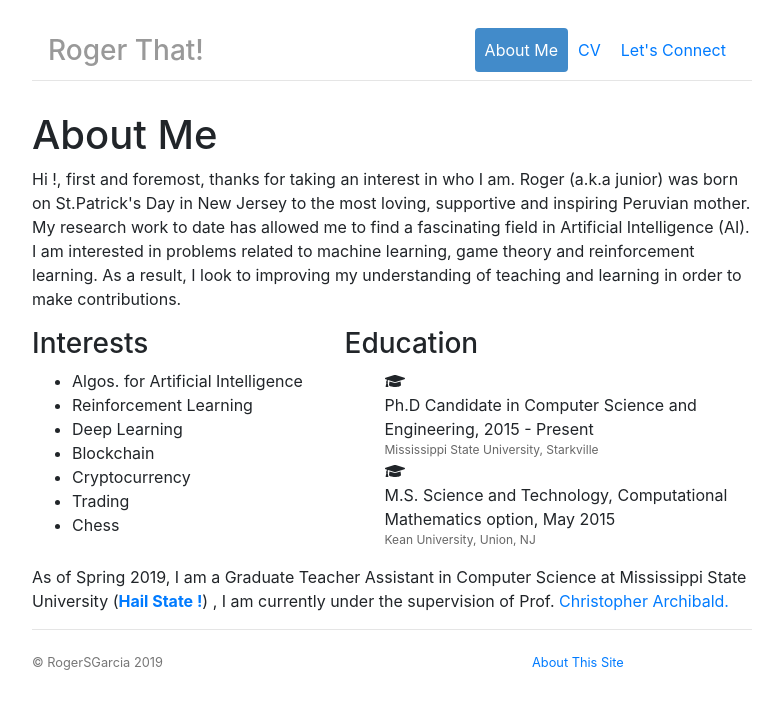
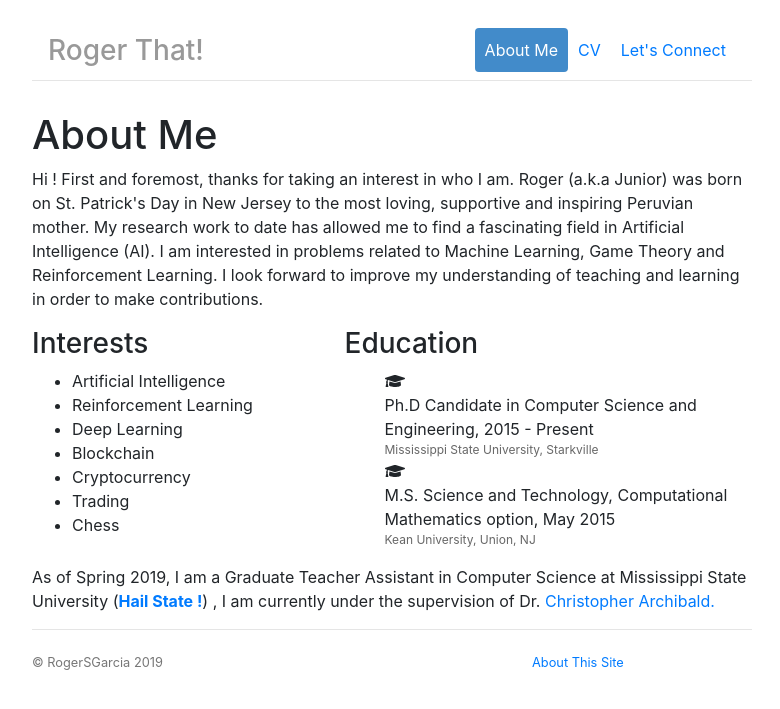
Before and after one commit to RogerSGarcia/RogerSGarcia.github.io, a Jekyll site: the page built from about/index.html, in a window 1280 px wide. Shown: the top 709 px of the page, without its empty margins (248-1028 px from the left). Built offline with Jekyll 4.4.1, drawn with Linux system fonts in a browser that asks for light colours; nearby versions of some CDN libraries.

Commit message:
edits to content

```diff
--- a/about/index.html
+++ b/about/index.html
@@ -7,13 +7,13 @@ nav_order: 1
 <div class = "about">
 	<h1>About Me</h1>
 	<p>
-		Hi !, first and foremost, thanks for taking an interest in who I am. Roger (a.k.a junior) was born on St.Patrick's Day in New Jersey to the most loving, supportive and inspiring Peruvian mother. My research work to date has allowed me to find a fascinating field in Artificial Intelligence (AI). I am interested in problems related to machine learning, game theory and reinforcement learning. As a result, I look to improving my understanding of teaching and learning in order to make contributions.
+		Hi ! First and foremost, thanks for taking an interest in who I am. Roger (a.k.a Junior) was born on St. Patrick's Day in New Jersey to the most loving, supportive and inspiring Peruvian mother. My research work to date has allowed me to find a fascinating field in Artificial Intelligence (AI). I am interested in problems related to Machine Learning, Game Theory and Reinforcement Learning. I look forward to improve my understanding of teaching and learning in order to make contributions.
 	</p>
 	<div class = "row">
 		<div class = "col-md-5">
 			<h3> Interests</h3>
 			<ul class="ul">
-				<li>Algos. for Artificial Intelligence</li>
+				<li>Artificial Intelligence</li>
 				<li>Reinforcement Learning</li>
 				<li>Deep Learning</li>
 				<li>Blockchain</li>
@@ -44,7 +44,6 @@ nav_order: 1
 	</div>
 
 	<p>
-		As of Spring 2019, I am a Graduate Teacher Assistant in Computer Science at Mississippi State University (<strong><a href="http://web.cse.msstate.edu/~archibald/">Hail State !</a></strong>) , I am currently under the supervision of Prof.
-	<a href="http://web.cse.msstate.edu/~archibald/">Christopher Archibald.</a>
+		As of Spring 2019, I am a Graduate Teacher Assistant in Computer Science at Mississippi State University (<strong><a href="http://web.cse.msstate.edu/~archibald/">Hail State !</a></strong>) , I am currently under the supervision of Dr. <a href="http://web.cse.msstate.edu/~archibald/">Christopher Archibald.</a>
 	</p>
 </div><!-- /.about-->
```
